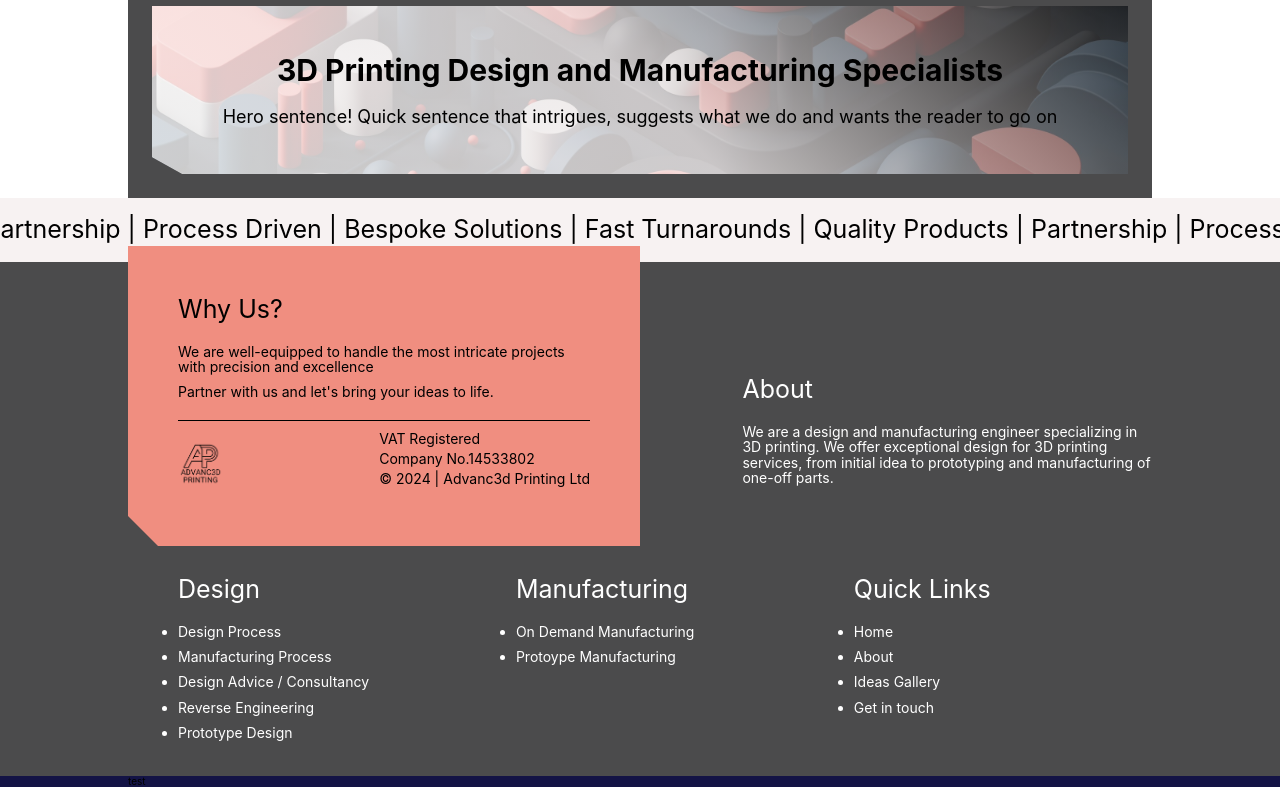
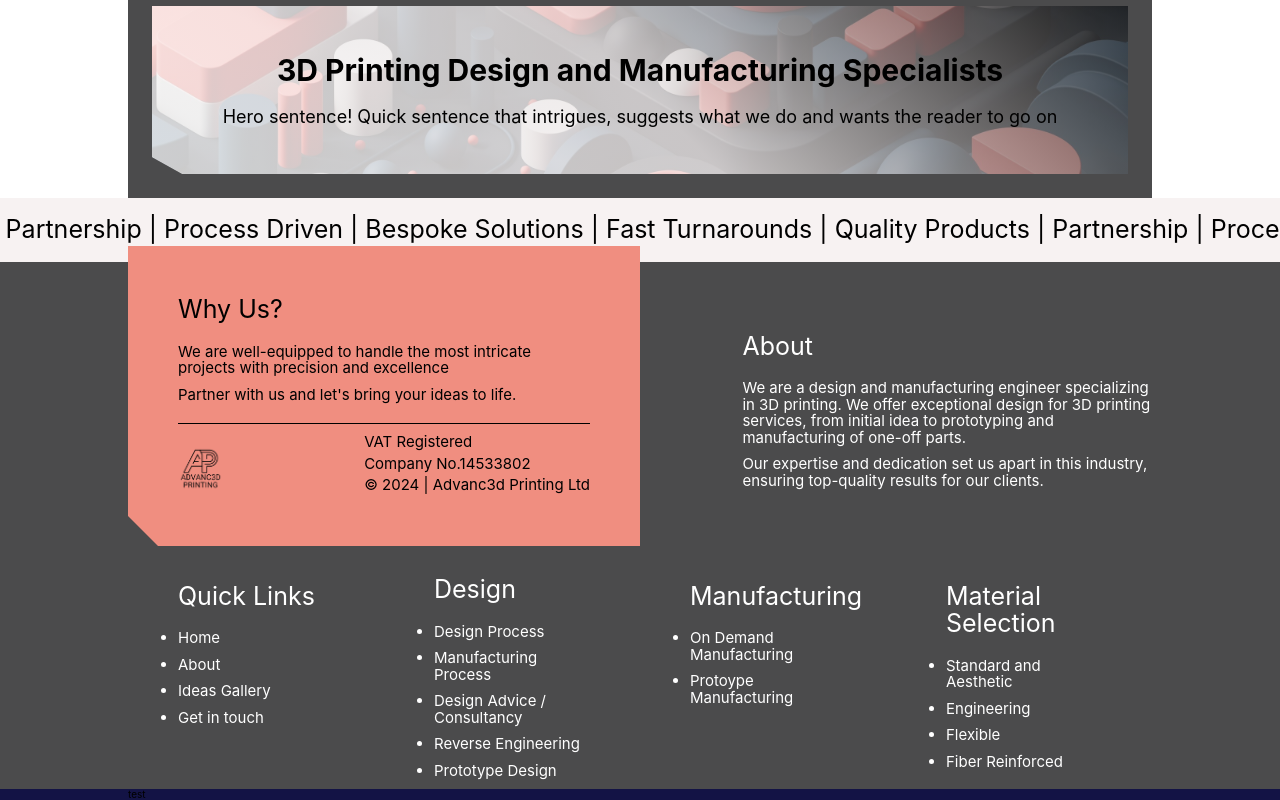
Before and after one commit to THG20203/Advanc3dPrinting-Project, a React (Create React App) app: page / in a window 1280 px wide. Shown: the part 538-1338 px from the top of the page. Built offline with nearby package versions, Linux system fonts and the light colour scheme.

Commit message:
reworking large footer component

```diff
--- a/src/assets/styles/Footer/footer-box.scss
+++ b/src/assets/styles/Footer/footer-box.scss
@@ -9,7 +9,7 @@
     font-size: 2.5rem;
   }
   &--text {
-    font-size: 1.4rem;
+    font-size: 1.5rem;
   }
   &--hr {
     margin: 1rem 0;
--- /dev/null
+++ b/src/assets/styles/Footer/footer-list.scss
@@ -0,0 +1,5 @@
+.footer__list {
+  width: 25%;
+  color: white;
+  padding: 0 5rem;
+}
--- a/src/assets/styles/Footer/footer.scss
+++ b/src/assets/styles/Footer/footer.scss
@@ -22,19 +22,14 @@
   }
   &__about {
     flex-basis: 50%;
-    padding: 5vh 0 0 8vw;
+    padding-left: 8vw;
   }
   &__title {
     font-size: 2.5rem;
     color: white;
   }
   &__text {
-    font-size: 1.4rem;
+    font-size: 1.5rem;
     color: white;
   }
-  &__list {
-    width: 33%;
-    color: white;
-    padding: 0 5rem;
-  }
 }
--- a/src/assets/styles/Marquee/marquee.scss
+++ b/src/assets/styles/Marquee/marquee.scss
@@ -10,7 +10,7 @@
   &__content {
     font-size: 2.5rem;
     white-space: nowrap;
-    animation: marquee 50s infinite linear;
+    animation: marquee 55s infinite linear;
     &:after {
       content: " Quality Products | Partnership | Process Driven | Bespoke Solutions | Fast Turnarounds | Quality Products | Partnership | Process Driven | Bespoke Solutions | Fast Turnarounds | Quality Products | Partnership | Process Driven | Bespoke Solutions | Fast Turnarounds";
     }
--- a/src/components/Footer/Footer.tsx
+++ b/src/components/Footer/Footer.tsx
@@ -1,6 +1,9 @@
 import React from "react";
 import "../../assets/styles/Footer/footer.scss";
 import FooterBox from "../Footer/FooterBox";
+import FooterList from "../Footer/FooterList";
+
+const footerLink = [{ footerTitle: "Quick Links" }, {}, {}, {}];
 
 const Footer = () => {
   return (
@@ -9,39 +12,17 @@ const Footer = () => {
         <FooterBox />
         <div className="footer__about">
           <p className="footer__title mb-md">About</p>
-          <p className="footer__text">
+          <p className="footer__text mb-sm">
             We are a design and manufacturing engineer specializing in 3D
             printing. We offer exceptional design for 3D printing services, from
             initial idea to prototyping and manufacturing of one-off parts.
           </p>
+          <p className="footer__text">
+            Our expertise and dedication set us apart in this industry, ensuring
+            top-quality results for our clients.
+          </p>
         </div>
-
-        <div className="footer__list">
-          <p className="footer__title mb-md">Design</p>
-          <ul>
-            <li className="footer__text mb-sm">Design Process</li>
-            <li className="footer__text mb-sm">Manufacturing Process</li>
-            <li className="footer__text mb-sm">Design Advice / Consultancy</li>
-            <li className="footer__text mb-sm">Reverse Engineering</li>
-            <li className="footer__text mb-sm">Prototype Design</li>
-          </ul>
-        </div>
-        <div className="footer__list">
-          <p className="footer__title mb-md">Manufacturing</p>
-          <ul>
-            <li className="footer__text mb-sm">On Demand Manufacturing</li>
-            <li className="footer__text mb-sm">Protoype Manufacturing</li>
-          </ul>
-        </div>
-        <div className="footer__list">
-          <p className="footer__title mb-md">Quick Links</p>
-          <ul>
-            <li className="footer__text mb-sm">Home</li>
-            <li className="footer__text mb-sm">About</li>
-            <li className="footer__text mb-sm">Ideas Gallery</li>
-            <li className="footer__text mb-sm">Get in touch</li>
-          </ul>
-        </div>
+        <FooterList />
       </div>
     </div>
   );
--- /dev/null
+++ b/src/components/Footer/FooterList.tsx
@@ -0,0 +1,46 @@
+import React from "react";
+import "../../assets/styles/Footer/footer-list.scss";
+
+const FooterList = () => {
+  return (
+    <>
+      <div className="footer__list">
+        <p className="footer__title mb-md">Quick Links</p>
+        <ul>
+          <li className="footer__text mb-sm">Home</li>
+          <li className="footer__text mb-sm">About</li>
+          <li className="footer__text mb-sm">Ideas Gallery</li>
+          <li className="footer__text mb-sm">Get in touch</li>
+        </ul>
+      </div>
+      <div className="footer__list">
+        <p className="footer__title mb-md">Design</p>
+        <ul>
+          <li className="footer__text mb-sm">Design Process</li>
+          <li className="footer__text mb-sm">Manufacturing Process</li>
+          <li className="footer__text mb-sm">Design Advice / Consultancy</li>
+          <li className="footer__text mb-sm">Reverse Engineering</li>
+          <li className="footer__text mb-sm">Prototype Design</li>
+        </ul>
+      </div>
+      <div className="footer__list">
+        <p className="footer__title mb-md">Manufacturing</p>
+        <ul>
+          <li className="footer__text mb-sm">On Demand Manufacturing</li>
+          <li className="footer__text mb-sm">Protoype Manufacturing</li>
+        </ul>
+      </div>
+      <div className="footer__list">
+        <p className="footer__title mb-md">Material Selection</p>
+        <ul>
+          <li className="footer__text mb-sm">Standard and Aesthetic</li>
+          <li className="footer__text mb-sm">Engineering</li>
+          <li className="footer__text mb-sm">Flexible</li>
+          <li className="footer__text mb-sm">Fiber Reinforced</li>
+        </ul>
+      </div>
+    </>
+  );
+};
+
+export default FooterList;
```
Also changed, not shown: src/components/Button/Button.tsx (added, +13 -0 lines), src/assets/images/cogs.png (added), src/assets/styles/Button/button.scss (added).
